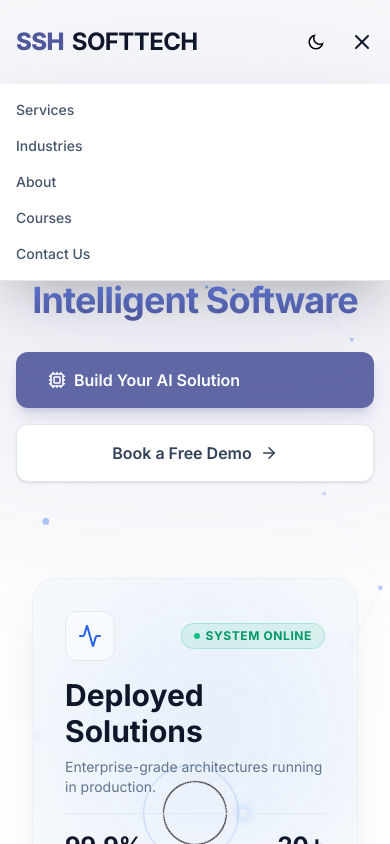
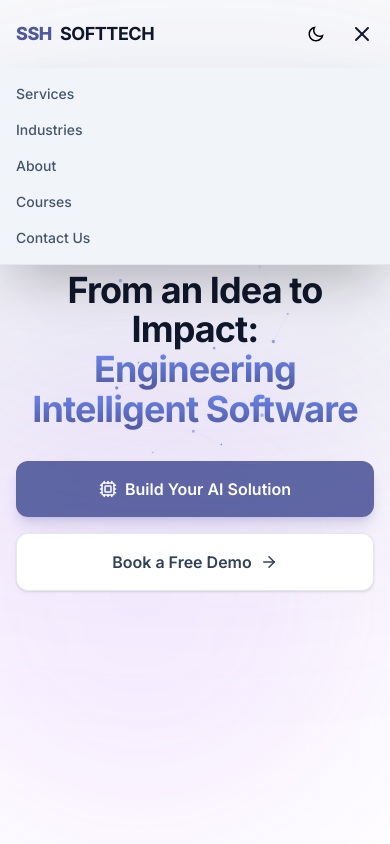
Before and after one commit to atul030702/ssh-softtech, a Next.js app: page / in a window 390 px wide. Both pictures are taken after a click on the button 362 px from the left and 42 px from the top of the page. Shown: the top 844 px of the page. Built offline with nearby package versions, Linux system fonts and the light colour scheme.

Commit message:
fix: added responsiveness in Hero and Navbar

```diff
--- a/src/components/CallToAction/CTA.tsx
+++ b/src/components/CallToAction/CTA.tsx
@@ -7,14 +7,14 @@ import { ArrowRight, Bot } from 'lucide-react';
 const CTA: React.FC = () => {
     return (
         <section className="relative w-full py-32 lg:py-40 overflow-hidden bg-slate-50 dark:bg-[#050B14] flex flex-col items-center justify-center">
+            {/* 1. Spherical shape */}
+            <div className="absolute bottom-0 left-1/2 top-10 -translate-x-1/2 w-[250%] md:w-[150%] h-[500px] md:h-[750px]
+                rounded-t-[100%] md:rounded-t-[50%]
+                bg-slate-50 dark:bg-[#050B14]
+                border-t border-brand-light/50 dark:border-white/20
+                shadow-[inset_0_20px_50px_rgba(59,130,246,0.3)] dark:shadow-[inset_0_20px_50px_rgba(255,255,255,0.3)]"
+            />
 
-
-            <div className="absolute bottom-0 left-1/2 top-10 -translate-x-1/2 w-[150%] h-[750px]
-                  rounded-t-[50%]
-                  bg-slate-50 dark:bg-[#050B14]
-                  border-t border-brand-light/50 dark:border-white/20
-                  shadow-[inset_0_20px_50px_rgba(59,130,246,0.3)] dark:shadow-[inset_0_20px_50px_rgba(255,255,255,0.3)]"
-            />
             {/* 2. Content */}
             <div className="relative z-10 max-w-4xl mx-auto px-4 text-center mt-15">
                 <motion.div
@@ -31,7 +31,7 @@ const CTA: React.FC = () => {
                         className="text-3xl md:text-4xl lg:text-5xl font-bold mb-6 mx-auto tracking-tight text-black dark:text-white max-w-3xl"
                     >
                         Ready to Engineer Your <br />
-                        <span className="text-transparent bg-clip-text bg-linear-to-r from-blue-400 via-indigo-400 to-purple-400 animate-gradient-x">
+                        <span className="text-transparent bg-clip-text bg-linear-to-r from-blue-600 via-indigo-600 to-purple-600 dark:from-blue-400 dark:via-indigo-400 dark:to-purple-400 animate-gradient-x">
                             Autonomous Future?
                         </span>
                     </motion.h2>
@@ -42,7 +42,7 @@ const CTA: React.FC = () => {
                         whileInView={{ opacity: 1, y: 0 }}
                         viewport={{ once: true }}
                         transition={{ delay: 0.2 }}
-                        className="text-lg md:text-xl text-slate-400 mb-10 mx-auto leading-relaxed max-w-4xl"
+                        className="text-lg md:text-xl text-slate-600 dark:text-slate-400 mb-10 mx-auto leading-relaxed max-w-4xl"
                     >
                         We don't just wrap APIs. We build autonomous Agentic AI workflows and precision Retrieval-Augmented Generation (RAG) systems that solve complex enterprise challenges.
                     </motion.p>
@@ -65,11 +65,9 @@ const CTA: React.FC = () => {
                         </button>
 
                         {/* Secondary Button */}
-                        <button className="group w-full sm:w-auto rounded-xl border border-white/10 bg-white/5 px-8 py-4 font-semibold text-white backdrop-blur-sm transition-all cursor-pointer hover:bg-white/10 hover:border-white/20">
-                            <div className="flex items-center justify-center gap-2">
-                                <span>Book a Free Demo</span>
-                                <ArrowRight size={18} className="transition-transform group-hover:translate-x-1" />
-                            </div>
+                        <button className="w-full sm:w-auto px-8 py-4 bg-white hover:bg-slate-50 border border-slate-200 text-slate-900 dark:bg-white/5 dark:hover:bg-white/10 dark:border-white/10 dark:text-white rounded-xl font-semibold transition-all hover:border-slate-300 dark:hover:border-white/20 backdrop-blur-sm flex items-center justify-center gap-2 group shadow-sm dark:shadow-none cursor-pointer">
+                            Book a Free Demo
+                            <ArrowRight size={18} className="group-hover:translate-x-1 transition-transform" />
                         </button>
                     </motion.div>
                 </motion.div>
--- a/src/components/Hero/Hero.tsx
+++ b/src/components/Hero/Hero.tsx
@@ -8,7 +8,7 @@ import NeuralBackground from '../NeuralBackground';
 
 const Hero: React.FC = () => {
     return (
-        <div className="relative min-h-screen flex flex-col items-center pt-28 pb-20 overflow-hidden bg-white dark:bg-dark-950 transition-colors duration-300">
+        <div className="relative min-h-screen flex flex-col items-center justify-center pt-28 pb-20 overflow-hidden bg-white dark:bg-dark-950 transition-colors duration-300">
 
             {/* Background Ambience */}
             <div className="absolute inset-0 z-0 pointer-events-none">
@@ -31,7 +31,7 @@ const Hero: React.FC = () => {
                         initial={{ opacity: 0, y: -20 }}
                         animate={{ opacity: 1, y: 0 }}
                         transition={{ duration: 0.5 }}
-                        className="inline-flex items-center gap-2 px-4 py-1.5 rounded-full bg-slate-50 dark:bg-white/5 border border-slate-200 dark:border-white/10 backdrop-blur-sm text-sm font-medium text-slate-600 dark:text-gray-300 mb-4 hover:border-brand-light/90 transition-colors cursor-default"
+                        className="inline-flex items-center gap-2 px-2 sm:px-4 py-1.5 rounded-full bg-slate-50 dark:bg-white/5 border border-slate-200 dark:border-white/10 backdrop-blur-sm text-sm font-medium text-slate-600 dark:text-gray-300 mb-4 hover:border-brand-light/90 transition-colors cursor-default"
                     >
                         <Bot size={16} className="text-brand-light dark:text-brand-dark" />
                         <span className="text-slate-500 dark:text-gray-400">
@@ -59,7 +59,7 @@ const Hero: React.FC = () => {
                         transition={{ duration: 0.5, delay: 0.3 }}
                         className="flex flex-col sm:flex-row items-center justify-center gap-4"
                     >
-                        <button className="w-full inline-flex items-center sm:w-auto px-8 py-4 gap-2 bg-brand-light/90 hover:bg-brand-light text-white rounded-xl font-semibold transition-all shadow-lg shadow-brand-light/20 hover:shadow-brand-light/40 hover:-translate-y-0.5 active:translate-y-0 cursor-pointer">
+                        <button className="w-full inline-flex items-center justify-center sm:w-auto px-8 py-4 gap-2 bg-brand-light/90 hover:bg-brand-light text-white rounded-xl font-semibold transition-all shadow-lg shadow-brand-light/20 hover:shadow-brand-light/40 hover:-translate-y-0.5 active:translate-y-0 cursor-pointer">
                             <Cpu size={18} className="text-white" />
                             Build Your AI Solution
                         </button>
--- a/src/components/Hero/HeroCards.tsx
+++ b/src/components/Hero/HeroCards.tsx
@@ -43,7 +43,7 @@ const HeroCards: React.FC = () => {
             variants={containerVariants}
             initial="hidden"
             animate="visible"
-            className="w-full max-w-7xl mx-auto mt-8 px-4"
+            className="hidden sm:block w-full max-w-7xl mx-auto mt-8 px-4"
         >
             {/*
                 The group/cards class allows us to style children based on the hover state of this container.
--- a/src/components/Navbar.tsx
+++ b/src/components/Navbar.tsx
@@ -78,14 +78,14 @@ const Navbar: React.FC = () => {
         <nav
             className={`fixed top-0 left-0 right-0 z-50 transition-all duration-300 ${scrolled
                 ? 'max-w-7xl py-4 mx-auto rounded-bl-xl rounded-br-xl bg-white/80 dark:bg-dark-950/80 backdrop-blur-md border-b border-gray-200 dark:border-white/10 shadow-sm dark:shadow-none'
-                : 'max-w-full bg-transparent py-6'
+                : 'max-w-full bg-transparent py-4 sm:py-6'
                 }`}
         >
             <div className="max-w-7xl mx-auto px-4 sm:px-6 lg:px-8">
                 <div className="flex justify-between items-center">
                     {/* Logo */}
                     <Link href="/"
-                        className="flex items-center gap-2 font-bold text-2xl tracking-tight"
+                        className="flex items-center gap-2 font-bold text-lg sm:text-xl md:text-2xl tracking-tight"
                     >
                         <span className="text-brand-light dark:text-brand-dark font-extrabold">SSH</span>
                         <span className="text-slate-900 dark:text-white">SOFTTECH</span>
@@ -174,7 +174,7 @@ const Navbar: React.FC = () => {
 
             {/* Mobile Menu */}
             {mobileMenuOpen && (
-                <div className="md:hidden absolute top-full left-0 w-full bg-white dark:bg-dark-900 border-b border-gray-200 dark:border-white/10 py-4 px-4 flex flex-col gap-4 shadow-2xl">
+                <div className="md:hidden absolute top-full left-0 w-full bg-slate-100 dark:bg-[#050B14] border-b border-gray-200 dark:border-white/10 py-4 px-4 flex flex-col gap-4 shadow-2xl">
                     {navItems.map((item) => {
                         const isHashItem = isHashLink(item.href);
                         const isHomePage = pathname === homeRoute;
```
